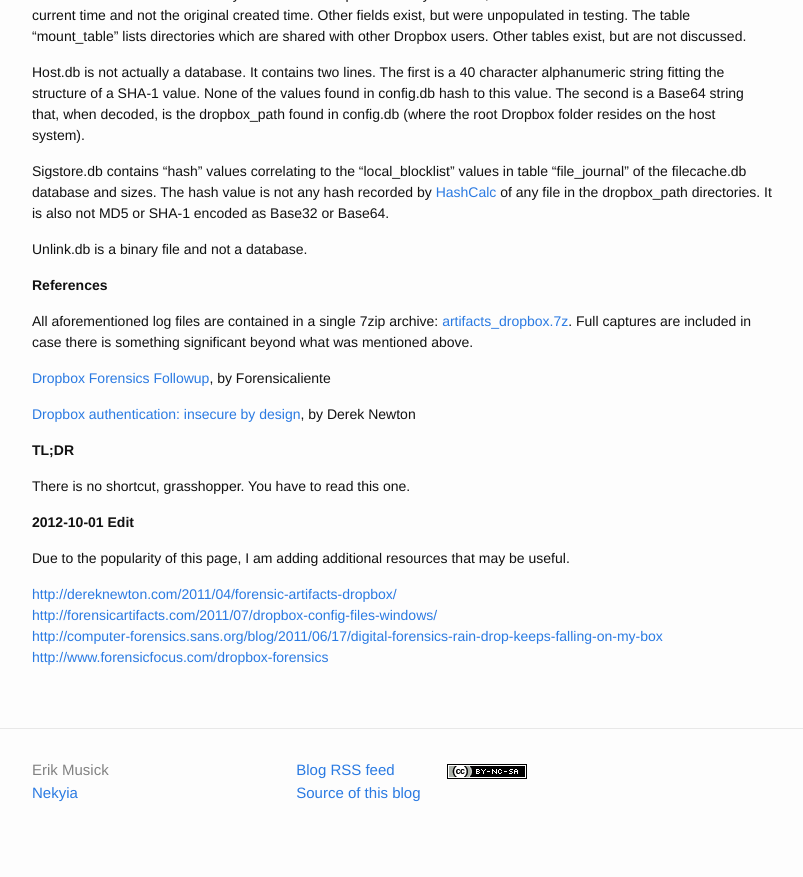
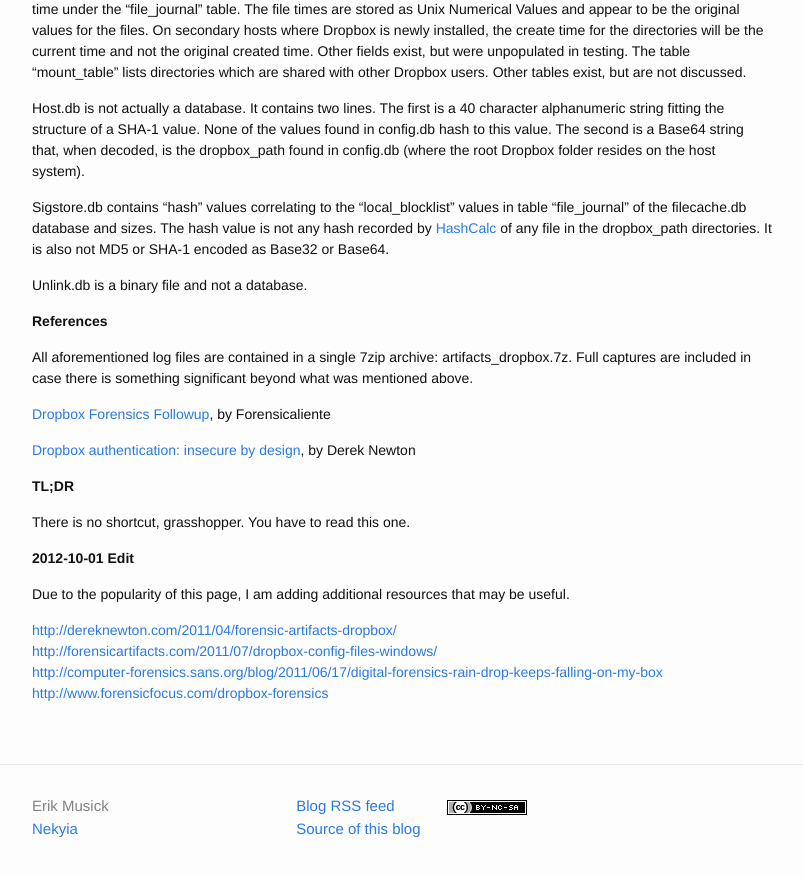
Before and after one commit to emusick/emusick.github.io, a Jekyll site: the page built from _posts/2011-04-04-cloud-storage-dropbox.md, in a window 1280 px wide and 900 px high, scrolled down 1130 px. Shown: the top 877 px of the window, without its empty margins (238-1041 px from the left). Built offline with Jekyll 4.4.1, drawn with Linux system fonts in a browser that asks for light colours; part of the change alters nothing that is shown; some of the changed text lies outside the part shown.

```diff
--- a/_posts/2011-04-04-cloud-storage-dropbox.md
+++ b/_posts/2011-04-04-cloud-storage-dropbox.md
@@ -12,6 +12,9 @@ tags:
   - artifacts
   - cloud
 ---
+
+2016-04-12 Update: Link to artifacts_dropbox.7z removed.
+
 &#8220;Just the facts, ma&#8217;am.&#8221; In an effort to ascertain different artifacts for various cloud storage services, the following procedures were used. A clean, unpatched Windows 7 x64, install was used with [VMware Player](http://www.vmware.com/products/player/ "Homepage for VMware Player, a virtual machine platform") (version 3.1). An initial registry snapshot was taken with [RegShot](http://sourceforge.net/projects/regshot/ "Homepage for RegShot, a registry snapshot and comparison utility") (version 1.8.2) prior to installing the cloud storage application to provide a baseline. RegShot comparisons were performed after the application was installed, after it was initially run, and after an account was created. A file was then uploaded via the application and another regshot taken. Each recorded regshot was coupled with a list of files written to by utilizing [Process Monitor](http://technet.microsoft.com/en-us/sysinternals/bb896653 "Homepage for Process Explorer, a process and registry monitoring utility") (version 2.94). Below are the results.
 
 **Post Installation**
@@ -52,7 +55,7 @@ Unlink.db is a binary file and not a database.
 
 **References**
 
-All aforementioned log files are contained in a single 7zip archive: [artifacts_dropbox.7z](/content/docs/artifacts_dropbox.7z "7zip archive for raw capture logs regarding Dropbox artifacts"). Full captures are included in case there is something significant beyond what was mentioned above.
+All aforementioned log files are contained in a single 7zip archive: artifacts_dropbox.7z. Full captures are included in case there is something significant beyond what was mentioned above.
 
 [Dropbox Forensics Followup](http://forensicaliente.blogspot.com/2011/07/dropbox-forensics-follow-up.html "Forensicaliente's Dropbox Forensics Followup"), by Forensicaliente
 
```
